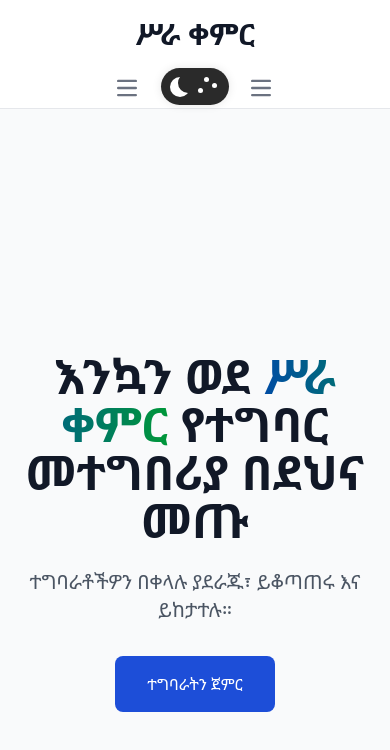
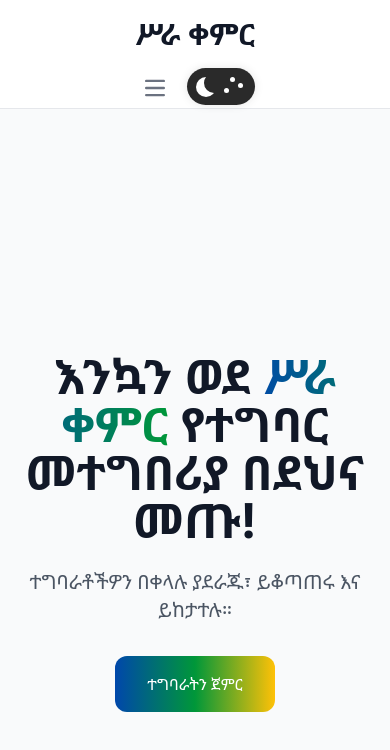
Before and after one commit to EyuReaper/sira-qemir, a React (Vite) app in the folder client/: page / in a window 390 px wide. Shown: the top 750 px of the page. Built offline with nearby package versions, Linux system fonts and the light colour scheme.

Commit message:
added glassmorphism effects to header component

```diff
--- a/client/src/components/AuthForm.jsx
+++ b/client/src/components/AuthForm.jsx
@@ -11,12 +11,12 @@ function AuthForm({ type }) {
   };
 
   return (
-    <form onSubmit={handleSubmit} className="max-w-md mx-auto bg-white p-6 rounded shadow-md">
-      <h2 className="text-2xl font-bold mb-4">
+    <form onSubmit={handleSubmit} className="max-w-md p-6 mx-auto bg-white rounded shadow-md">
+      <h2 className="mb-4 text-2xl font-bold">
         {type === 'login' ? 'መግባት' : 'መመዝገብ'}
       </h2>
       <div className="mb-4">
-        <label className="block text-gray-700">ኢሜይል</label>
+        <label className="block text-gray-900 dark:text-white">ኢሜይል</label>
         <input
           type="email"
           value={email}
@@ -26,7 +26,7 @@ function AuthForm({ type }) {
         />
       </div>
       <div className="mb-4">
-        <label className="block text-gray-700">የይለፍ ቃል</label>
+        <label className="block text-gray-900 dark:text-white">የይለፍ ቃል</label>
         <input
           type="password"
           value={password}
@@ -37,7 +37,7 @@ function AuthForm({ type }) {
       </div>
       <button
         type="submit"
-        className="w-full bg-blue-600 text-white p-2 rounded hover:bg-blue-700"
+        className="w-full p-2 text-white bg-blue-600 rounded hover:bg-blue-700"
       >
         {type === 'login' ? 'መግባት' : 'መመዝገብ'}
       </button>
--- a/client/src/components/Header.jsx
+++ b/client/src/components/Header.jsx
@@ -1,6 +1,5 @@
 import { Link } from 'react-router-dom';
 import { useState } from 'react';
-import { SunIcon, MoonIcon } from '@heroicons/react/24/solid';
 
 function Header() {
   const [darkMode, setDarkMode] = useState(false);
@@ -16,18 +15,18 @@ function Header() {
   };
 
   return (
-    <header className="fixed top-0 left-0 z-20 w-full bg-white border-b border-gray-200 dark:bg-gray-900 dark:border-gray-600">
+    <header className="fixed top-0 left-0 z-20 w-full bg-white border-b border-gray-200 dark:bg-gray-900/30 dark:backdrop-blur-md dark:border-gray-500/20 dark:shadow-[0_4px_30px_rgba(0,0,0,0.1)]">
       <div className="w-full py-4 text-center">
-        <h1 className="text-3xl font-extrabold text-gray-900 dark:text-white ">
+        <h1 className="text-3xl font-extrabold text-gray-900 dark:text-white">
           ሥራ ቀምር
         </h1>
       </div>
-      <nav className="max-w-screen-xl px-4 mx-auto place-items-center">
+      <nav className="max-w-screen-xl px-4 mx-auto place-items-center dark:bg-gray-900/30 dark:backdrop-blur-md dark:border-gray-500/20 dark:rounded-lg">
         <div className="flex flex-wrap items-center justify-between">
           <div className="flex space-x-3 md:order-2">
-             <button
+            <button
               onClick={toggleMenu}
-              className="inline-flex items-center w-10 h-10 p-2 text-sm text-gray-500 rounded-lg place-item-end md:hidden hover:bg-gray-100 focus:outline-none focus:ring-2 focus:ring-gray-200 dark:text-gray-400 dark:hover:bg-gray-700 dark:focus:ring-gray-600"
+              className="inline-flex items-center justify-center w-10 h-10 p-2 text-sm text-gray-500 rounded-lg md:hidden hover:bg-gray-100 focus:outline-none focus:ring-2 focus:ring-gray-200 dark:text-gray-400 dark:hover:bg-gray-700 dark:focus:ring-gray-600"
               aria-controls="navbar-sticky"
               aria-expanded={menuOpen}
             >
@@ -71,29 +70,6 @@ function Header() {
                 </span>
               </span>
             </label>
-            <button
-              onClick={toggleMenu}
-              className="inline-flex items-center justify-center w-10 h-10 p-2 text-sm text-gray-500 rounded-lg md:hidden hover:bg-gray-100 focus:outline-none focus:ring-2 focus:ring-gray-200 dark:text-gray-400 dark:hover:bg-gray-700 dark:focus:ring-gray-600"
-              aria-controls="navbar-sticky"
-              aria-expanded={menuOpen}
-            >
-              <span className="sr-only">Open main menu</span>
-              <svg
-                className="w-5 h-5"
-                aria-hidden="true"
-                xmlns="http://www.w3.org/2000/svg"
-                fill="none"
-                viewBox="0 0 17 14"
-              >
-                <path
-                  stroke="currentColor"
-                  strokeLinecap="round"
-                  strokeLinejoin="round"
-                  strokeWidth="2"
-                  d="M1 1h15M1 7h15M1 13h15"
-                />
-              </svg>
-            </button>
           </div>
           <div
             className={`items-center justify-between w-full md:flex md:w-auto md:order-1 ${
@@ -101,14 +77,14 @@ function Header() {
             }`}
             id="navbar-sticky"
           >
-            <ul className="flex flex-col p-4 mt-4 font-medium border border-gray-100 rounded-lg md:p-0 bg-gray-50 md:space-x-8 md:flex-row md:mt-0 md:border-0 md:bg-white dark:bg-gray-800 md:dark:bg-gray-900 dark:border-gray-700">
+            <ul className="flex flex-col p-4 mt-4 font-medium border border-gray-100 rounded-lg md:p-0 bg-gray-50 md:space-x-8 md:flex-row md:mt-0 md:border-0 md:bg-white dark:bg-gray-800/30 dark:backdrop-blur-md dark:border-gray-500/20 md:dark:bg-gray-900/30">
               <li>
                 <Link
                   to="/"
                   className="block px-3 py-2 text-gray-900 rounded-sm hover:bg-gray-100 md:hover:bg-transparent md:hover:text-blue-700 md:p-0 md:dark:hover:text-blue-500 dark:text-white dark:hover:bg-gray-700 dark:hover:text-white md:dark:hover:bg-transparent"
                   onClick={() => setMenuOpen(false)}
                 >
-                  መነሻ
+                  መነህ
                 </Link>
               </li>
               <li>
--- a/client/src/pages/Home.jsx
+++ b/client/src/pages/Home.jsx
@@ -2,14 +2,14 @@ function Home() {
   return (
     <div className="py-16 text-center py-80">
       <h2 className="mb-6 text-5xl font-extrabold text-gray-900 dark:text-white">
-        እንኳን ወደ<span className="text-transparent bg-clip-text bg-gradient-to-r from-ethiopianBlue to-ethiopianGreen animate-slide-in"> ሥራ ቀምር</span> የተግባር መተግበሪያ በደህና መጡ
+        እንኳን ወደ<span className="text-transparent bg-clip-text bg-gradient-to-r from-ethiopianBlue to-ethiopianGreen animate-slide-in"> ሥራ ቀምር</span> የተግባር መተግበሪያ በደህና መጡ!
       </h2>
       <p className="max-w-2xl mx-auto mb-8 text-xl text-gray-600 dark:text-gray-200">
         ተግባራቶችዎን በቀላሉ ያደራጁ፣ ይቆጣጠሩ እና ይከታተሉ።
       </p>
       <a
         href="/tasks"
-        className="inline-block px-8 py-4 text-white transition duration-300 bg-blue-700 rounded-lg hover:bg-blue-800"
+        className="inline-block px-8 py-4 text-white transition duration-300 transform bg-gradient-to-r from-ethiopianBlue via-ethiopianGreen to-ethiopianYellow rounded-xl hover:from-blue-700 hover:to-yellow-600 hover:scale-105 hover:shadow-xl animate-pulse-slow"
       >
         ተግባራትን ጀምር
       </a>
```
